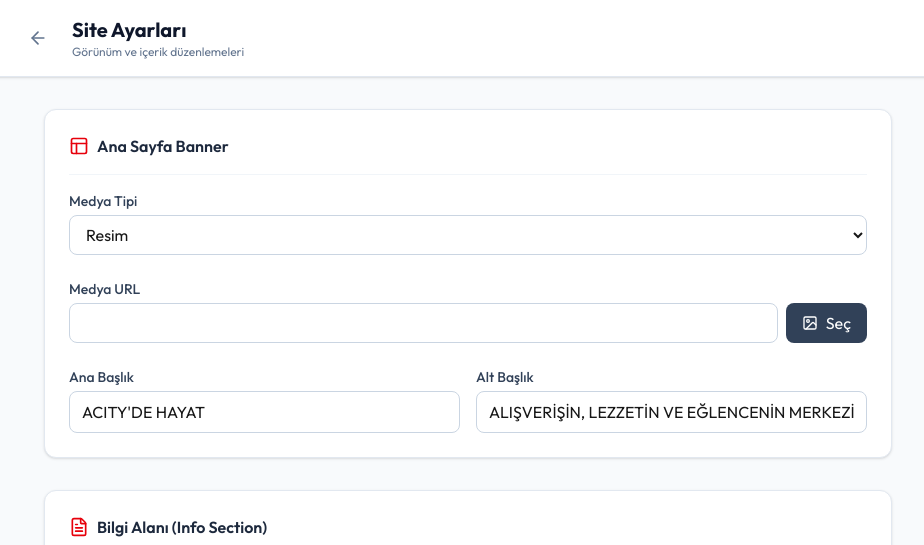
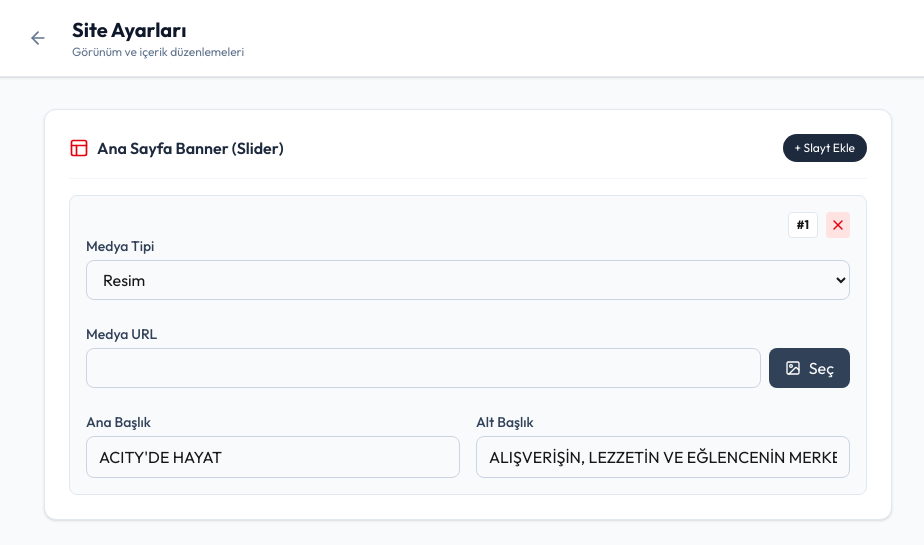
Before and after one commit to gokhanyigit06/acity, a Next.js app: page /admin/settings in a window 1280 px wide. Shown: the top 545 px of the page, without its empty margins (172-1096 px from the left). Built offline with nearby package versions, Linux system fonts and the light colour scheme; no server answers; the database is empty; sample sign-in values are in the browser's storage.

Commit message:
Update Navbar order, remove footer brands, enhance hero slider

```diff
--- a/app/admin/settings/page.tsx
+++ b/app/admin/settings/page.tsx
@@ -15,12 +15,14 @@ interface SiteSetting {
 const DEFAULT_SETTINGS_MAP: Record<string, { label: string, value: any }> = {
     'hero_section': {
         label: 'Ana Sayfa Banner',
-        value: {
+        value: [
+            {
                 mediaType: 'image',
                 mediaUrl: '',
                 title: "ACITY'DE HAYAT",
                 subtitle: "ALIŞVERİŞİN, LEZZETİN VE EĞLENCENİN MERKEZİ"
             }
+        ]
     },
     'info_section': {
         label: 'Bilgi Alanı (Info Section)',
@@ -212,7 +214,7 @@ export default function SiteSettingsPage() {
                 let updatedValue;
 
                 if (Array.isArray(s.value) && typeof index === 'number') {
-                    // Direct array update (Double Image Link OR Featured Brands)
+                    // Direct array update (Double Image Link OR Featured Brands OR Hero Section)
                     // Create a deep copy for arrays of objects
                     updatedValue = s.value.map((item: any, i: number) =>
                         i === index ? { ...item, [field]: newValue } : item
@@ -274,17 +276,65 @@ export default function SiteSettingsPage() {
                     {/* Hero Section */}
                     {heroSetting && (
                         <div className="bg-white p-6 rounded-xl border border-slate-200 shadow-sm space-y-6">
-                            <div className="flex items-center gap-2 border-b border-slate-100 pb-4 mb-4">
+                            <div className="flex items-center justify-between border-b border-slate-100 pb-4 mb-4">
+                                <div className="flex items-center gap-2">
                                     <Layout className="w-5 h-5 text-red-600" />
-                                <h2 className="font-semibold text-slate-800">{heroSetting.label}</h2>
+                                    <h2 className="font-semibold text-slate-800">{heroSetting.label} (Slider)</h2>
                                 </div>
-                            <div className="grid grid-cols-1 gap-6">
+                                <button
+                                    type="button"
+                                    onClick={() => {
+                                        // Ensure value is an array
+                                        const currentVal = Array.isArray(heroSetting.value) ? heroSetting.value : [heroSetting.value];
+                                        const newValue = [...currentVal, {
+                                            mediaType: 'image',
+                                            mediaUrl: '',
+                                            title: "Yeni Slayt",
+                                            subtitle: ""
+                                        }];
+                                        // Update the setting with the new array
+                                        setSettings(prev => prev.map(s => {
+                                            if (s.key === 'hero_section') return { ...s, value: newValue };
+                                            return s;
+                                        }));
+                                    }}
+                                    className="text-xs bg-slate-800 text-white px-3 py-1.5 rounded-full hover:bg-slate-900 transition-colors"
+                                >
+                                    + Slayt Ekle
+                                </button>
+                            </div>
+
+                            <div className="space-y-8">
+                                {(Array.isArray(heroSetting.value) ? heroSetting.value : [heroSetting.value]).map((slide: any, idx: number) => (
+                                    <div key={idx} className="bg-slate-50 p-4 rounded-lg border border-slate-200 relative">
+                                        <div className="absolute top-4 right-4 flex gap-2">
+                                            <span className="bg-white px-2 py-1 text-xs font-bold rounded border border-slate-200">
+                                                #{idx + 1}
+                                            </span>
+                                            <button
+                                                type="button"
+                                                onClick={() => {
+                                                    const currentVal = Array.isArray(heroSetting.value) ? heroSetting.value : [heroSetting.value];
+                                                    const newValue = currentVal.filter((_: any, i: number) => i !== idx);
+                                                    setSettings(prev => prev.map(s => {
+                                                        if (s.key === 'hero_section') return { ...s, value: newValue };
+                                                        return s;
+                                                    }));
+                                                }}
+                                                className="bg-red-100 text-red-600 hover:bg-red-200 p-1 rounded transition-colors"
+                                                title="Slaytı Sil"
+                                            >
+                                                <svg xmlns="http://www.w3.org/2000/svg" width="16" height="16" viewBox="0 0 24 24" fill="none" stroke="currentColor" strokeWidth="2" strokeLinecap="round" strokeLinejoin="round"><path d="M18 6 6 18" /><path d="m6 6 12 12" /></svg>
+                                            </button>
+                                        </div>
+
+                                        <div className="grid grid-cols-1 gap-6 pt-6">
                                             <div>
                                                 <label className="block text-sm font-medium text-slate-700 mb-1">Medya Tipi</label>
                                                 <select
                                                     className="w-full px-3 py-2 border border-slate-300 rounded-lg outline-none"
-                                        value={heroSetting.value.mediaType}
-                                        onChange={(e) => updateSettingValue('hero_section', 'mediaType', e.target.value)}
+                                                    value={slide.mediaType}
+                                                    onChange={(e) => updateSettingValue('hero_section', 'mediaType', e.target.value, idx)}
                                                 >
                                                     <option value="video">Video</option>
                                                     <option value="image">Resim</option>
@@ -296,11 +346,11 @@ export default function SiteSettingsPage() {
                                                     <input
                                                         type="text"
                                                         className="flex-1 px-3 py-2 border border-slate-300 rounded-lg text-sm"
-                                            value={heroSetting.value.mediaUrl}
-                                            onChange={(e) => updateSettingValue('hero_section', 'mediaUrl', e.target.value)}
+                                                        value={slide.mediaUrl}
+                                                        onChange={(e) => updateSettingValue('hero_section', 'mediaUrl', e.target.value, idx)}
                                                     />
                                                     <label className="cursor-pointer px-4 py-2 bg-slate-700 hover:bg-slate-800 text-white rounded-lg flex items-center gap-2">
-                                            <input type="file" className="hidden" onChange={(e) => e.target.files?.[0] && handleFileUpload(e.target.files[0], 'hero_section', 'mediaUrl')} />
+                                                        <input type="file" className="hidden" onChange={(e) => e.target.files?.[0] && handleFileUpload(e.target.files[0], 'hero_section', 'mediaUrl', idx)} />
                                                         <ImageIcon className="w-4 h-4" /> Seç
                                                     </label>
                                                 </div>
@@ -308,13 +358,16 @@ export default function SiteSettingsPage() {
                                             <div className="grid grid-cols-2 gap-4">
                                                 <div>
                                                     <label className="block text-sm font-medium text-slate-700 mb-1">Ana Başlık</label>
-                                        <input type="text" className="w-full px-3 py-2 border border-slate-300 rounded-lg" value={heroSetting.value.title} onChange={(e) => updateSettingValue('hero_section', 'title', e.target.value)} />
+                                                    <input type="text" className="w-full px-3 py-2 border border-slate-300 rounded-lg" value={slide.title} onChange={(e) => updateSettingValue('hero_section', 'title', e.target.value, idx)} />
                                                 </div>
                                                 <div>
                                                     <label className="block text-sm font-medium text-slate-700 mb-1">Alt Başlık</label>
-                                        <input type="text" className="w-full px-3 py-2 border border-slate-300 rounded-lg" value={heroSetting.value.subtitle} onChange={(e) => updateSettingValue('hero_section', 'subtitle', e.target.value)} />
+                                                    <input type="text" className="w-full px-3 py-2 border border-slate-300 rounded-lg" value={slide.subtitle} onChange={(e) => updateSettingValue('hero_section', 'subtitle', e.target.value, idx)} />
                                                 </div>
                                             </div>
+                                        </div>
+                                    </div>
+                                ))}
                             </div>
                         </div>
                     )}
--- a/components/home/Hero.tsx
+++ b/components/home/Hero.tsx
@@ -23,12 +23,11 @@ interface HeroProps {
 }
 
 export function Hero({ initialData }: HeroProps) {
-    const [settings, setSettings] = useState<HeroSettings | null>(initialData || null);
+    const [settings, setSettings] = useState<HeroSettings | HeroSettings[] | null>(initialData || null);
+    const [currentSlide, setCurrentSlide] = useState(0);
     const [loading, setLoading] = useState(!initialData);
 
     useEffect(() => {
-        // If we already have data from the server, we don't strictly need to fetch again immediately.
-        // But if you want to ensure client-side freshness or if initialData was null for some reason:
         if (initialData) {
             setLoading(false);
             return;
@@ -55,52 +54,99 @@ export function Hero({ initialData }: HeroProps) {
         fetchSettings();
     }, [initialData]);
 
-    const heroData = settings || DEFAULT_SETTINGS;
+    const slides = Array.isArray(settings) ? settings : (settings ? [settings] : [DEFAULT_SETTINGS]);
+
+    useEffect(() => {
+        if (slides.length <= 1) return;
+        const interval = setInterval(() => {
+            setCurrentSlide((prev) => (prev + 1) % slides.length);
+        }, 5000);
+        return () => clearInterval(interval);
+    }, [slides.length]);
+
+    const activeSlide = slides[currentSlide];
 
     return (
         <section className="bg-white py-4">
             <div className="container mx-auto px-4">
-                <div className="relative w-full aspect-video md:aspect-auto md:h-[80vh] overflow-hidden bg-black rounded-lg shadow-sm">
+                <div className="relative w-full aspect-video md:aspect-auto md:h-[80vh] overflow-hidden bg-black rounded-lg shadow-sm group">
+
                     {/* Background Media */}
-                    <div className="absolute inset-0 z-0">
-                        {heroData.mediaType === 'video' && heroData.mediaUrl ? (
+                    <div className="absolute inset-0 z-0 transition-opacity duration-1000 ease-in-out">
+                        {slides.map((slide, index) => (
+                            <div
+                                key={index}
+                                className={`absolute inset-0 transition-opacity duration-1000 ${index === currentSlide ? 'opacity-100' : 'opacity-0'}`}
+                            >
+                                {slide.mediaType === 'video' && slide.mediaUrl ? (
                                     <video
-                                src={heroData.mediaUrl}
+                                        src={slide.mediaUrl}
                                         autoPlay
                                         muted
                                         loop
                                         playsInline
                                         className="w-full h-full object-cover"
                                     />
-                        ) : heroData.mediaType === 'image' && heroData.mediaUrl ? (
-                            <div className="relative w-full h-full">
-                                {/* Standard img tag for reliability */}
+                                ) : slide.mediaType === 'image' && slide.mediaUrl ? (
                                     <img
-                                    src={heroData.mediaUrl}
-                                    alt={heroData.title}
+                                        src={slide.mediaUrl}
+                                        alt={slide.title}
                                         className="w-full h-full object-cover"
                                     />
-                            </div>
                                 ) : (
                                     <div className="absolute inset-0 bg-neutral-900" />
                                 )}
-
-                        <div className="absolute inset-0 bg-black/30" /> {/* Overlay for text readability */}
+                                <div className="absolute inset-0 bg-black/30" />
+                            </div>
+                        ))}
                     </div>
 
                     {/* Content Container */}
                     <div className="relative z-10 h-full flex items-center justify-center text-center px-4">
                         <div className="max-w-4xl space-y-6">
-                            <h1 className="text-4xl md:text-7xl font-bold text-white tracking-tight uppercase drop-shadow-lg">
-                                {heroData.title}
+                            <h1 className="text-4xl md:text-7xl font-bold text-white tracking-tight uppercase drop-shadow-lg transition-all duration-700 transform translate-y-0 opacity-100">
+                                {activeSlide.title}
                             </h1>
-                            {heroData.subtitle && (
+                            {activeSlide.subtitle && (
                                 <p className="text-white/90 text-lg md:text-2xl font-light drop-shadow-md">
-                                    {heroData.subtitle}
+                                    {activeSlide.subtitle}
                                 </p>
                             )}
                         </div>
                     </div>
+
+                    {/* Navigation Dots */}
+                    {slides.length > 1 && (
+                        <div className="absolute bottom-6 left-0 right-0 flex justify-center gap-3 z-20">
+                            {slides.map((_, idx) => (
+                                <button
+                                    key={idx}
+                                    onClick={() => setCurrentSlide(idx)}
+                                    className={`w-3 h-3 rounded-full transition-all ${idx === currentSlide ? 'bg-white scale-125' : 'bg-white/50 hover:bg-white/80'
+                                        }`}
+                                />
+                            ))}
+                        </div>
+                    )}
+
+                    {/* Navigation Arrows */}
+                    {slides.length > 1 && (
+                        <>
+                            <button
+                                onClick={() => setCurrentSlide(prev => (prev - 1 + slides.length) % slides.length)}
+                                className="absolute left-4 top-1/2 -translate-y-1/2 p-2 rounded-full bg-black/30 text-white hover:bg-black/50 transition-colors opacity-0 group-hover:opacity-100 z-20"
+                            >
+                                <svg xmlns="http://www.w3.org/2000/svg" width="24" height="24" viewBox="0 0 24 24" fill="none" stroke="currentColor" strokeWidth="2" strokeLinecap="round" strokeLinejoin="round"><path d="m15 18-6-6 6-6" /></svg>
+                            </button>
+                            <button
+                                onClick={() => setCurrentSlide(prev => (prev + 1) % slides.length)}
+                                className="absolute right-4 top-1/2 -translate-y-1/2 p-2 rounded-full bg-black/30 text-white hover:bg-black/50 transition-colors opacity-0 group-hover:opacity-100 z-20"
+                            >
+                                <svg xmlns="http://www.w3.org/2000/svg" width="24" height="24" viewBox="0 0 24 24" fill="none" stroke="currentColor" strokeWidth="2" strokeLinecap="round" strokeLinejoin="round"><path d="m9 18 6-6-6-6" /></svg>
+                            </button>
+                        </>
+                    )}
+
                 </div>
             </div>
         </section>
```
Also changed, not shown: components/layout/Footer.tsx (+2 -10 lines), components/layout/Navbar.tsx (+8 -11 lines). Lines whose indentation alone changed are shown as unchanged.
